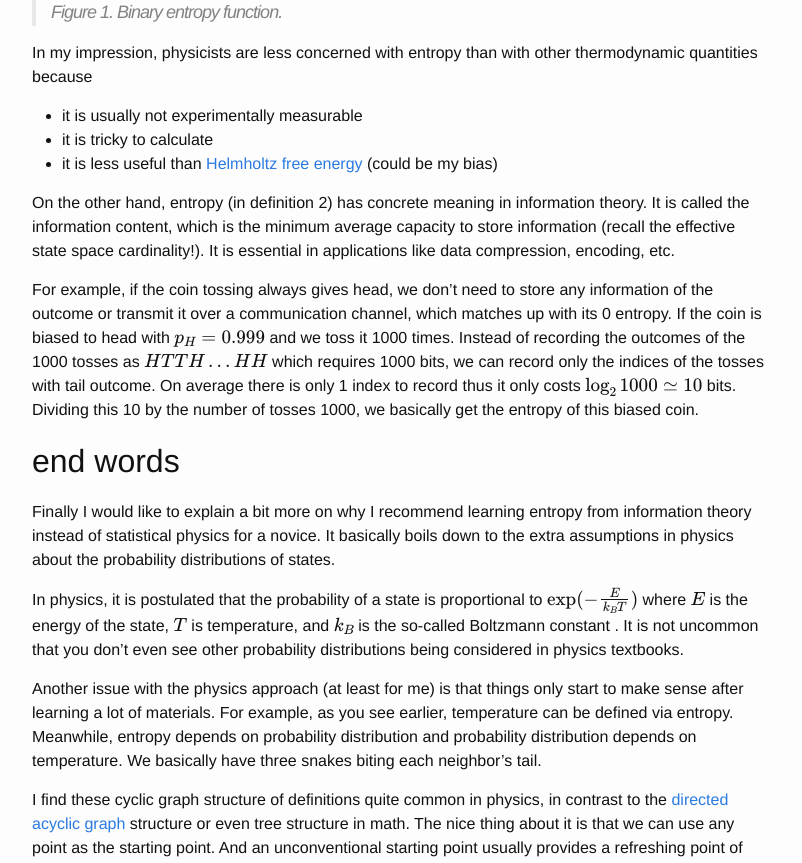
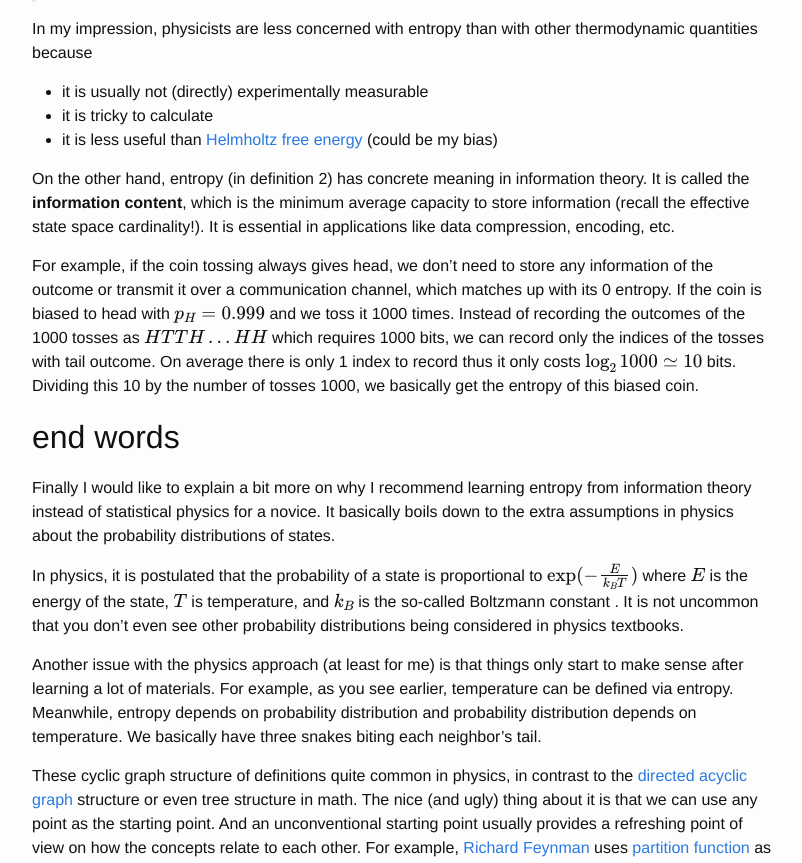
Before and after one commit to nosarthur/nosarthur.github.io, a Jekyll site: the page built from _posts/2016-12-30-entropy.md, in a window 1280 px wide and 1400 px high, scrolled down 3831 px. Shown: the part 177-1040 px from the top of the window, without its empty margins (238-1040 px from the left). Built offline with Jekyll 4.4.1, drawn with Linux system fonts in a browser that asks for light colours; formulas are drawn with MathJax 3; comment, search, counter and statistics services are not loaded; some of the changed text lies outside the part shown; grey boxes are pictures that could not be loaded.

Commit message:
minor edits

```diff
--- a/_posts/2016-12-30-entropy.md
+++ b/_posts/2016-12-30-entropy.md
@@ -39,7 +39,7 @@
 * a particle can be traced over time and its probability of being at certain location and having certain velocity can be computed
 * a group of quantum mechanical spins can be prepared in some initial state and their total spin can be measured after a fixed time span. This prepare-wait-measure procedure can be repeated many times to obtain the statistics of the total spin distribution.
 
-Specifically, a system contains two parts
+In general, a system contains two parts
 
 * state space
 * probability distribution
@@ -80,8 +80,8 @@
 
 This definition of entropy considers diversity but not spread-out.
 It is thus a rough measure of complexity.
-In information theory, it is called information capacity.
-In physics, it is only used when all outcomes occur with equal probability, i.e., the so-called micro-canonical ensemble.
+In information theory, it is called **information capacity**.
+In physics, it is only used when all outcomes occur with equal probability, i.e., the so-called [micro-canonical ensemble](https://en.wikipedia.org/wiki/Microcanonical_ensemble).
 
 Although definition 1 is a simple definition to measure state space cardinality, it plays important role in both physics and information theory.
 In physics, it is related to what temperature is.
@@ -135,7 +135,7 @@
 
 $$ S = -p_H\log p_H - p_T\log p_T $$
 
-I also stole a plot from wikipedia in Figure 1, where the vertical axis can be seen as $$S(p_H)$$ and horizontal axis as $$p_H$$.
+I stole a plot from wikipedia in Figure 1, where the vertical axis can be seen as $$S(p_H)$$ and horizontal axis as $$p_H$$.
 Note that it achieves its maximum of 1 when the coin is fair and drops to 0 when the coin is fully biased.
 
 ![entropy function](https://upload.wikimedia.org/wikipedia/commons/2/22/Binary_entropy_plot.svg){:width="450px"}
@@ -144,12 +144,12 @@
 
 In my impression, physicists are less concerned with entropy than with other thermodynamic quantities because
 
-* it is usually not experimentally measurable
+* it is usually not (directly) experimentally measurable
 * it is tricky to calculate
 * it is less useful than [Helmholtz free energy](https://en.wikipedia.org/wiki/Helmholtz_free_energy) (could be my bias)
 
 On the other hand, entropy (in definition 2) has concrete meaning in information theory.
-It is called the information content,
+It is called the **information content**,
 which is the minimum average capacity to store information (recall the effective state space cardinality!).
 It is essential in applications like data compression, encoding, etc.
 
@@ -174,14 +174,14 @@
 Meanwhile, entropy depends on probability distribution and probability distribution depends on temperature.
 We basically have three snakes biting each neighbor's tail.
 
-I find these cyclic graph structure of definitions quite common in physics,
+These cyclic graph structure of definitions quite common in physics,
 in contrast to the [directed acyclic graph](https://en.wikipedia.org/wiki/Directed_acyclic_graph) structure or even tree structure in math.
-The nice thing about it is that we can use any point as the starting point.
+The nice (and ugly) thing about it is that we can use any point as the starting point.
 And an unconventional starting point usually provides a refreshing point of view on how the concepts relate to each other.
-For example, [Richard Feynman](https://en.wikipedia.org/wiki/Richard_Feynman) uses [partition function](https://en.wikipedia.org/wiki/Partition_function_(statistical_mechanics)) as the starting point in his statistical mechanics book, which makes the book quite interesting.
+For example, [Richard Feynman](https://en.wikipedia.org/wiki/Richard_Feynman) uses [partition function](https://en.wikipedia.org/wiki/Partition_function_(statistical_mechanics)) as the starting point in his statistical mechanics book, which makes the book unique.
 
 <a target="_blank"  href="https://www.amazon.com/gp/product/0201360764/ref=as_li_tl?ie=UTF8&camp=1789&creative=9325&creativeASIN=0201360764&linkCode=as2&tag=nosarthur2016-20&linkId=7a6ce8e63232da8915452e68fb115f78"><img border="0" src="//ws-na.amazon-adsystem.com/widgets/q?_encoding=UTF8&MarketPlace=US&ASIN=0201360764&ServiceVersion=20070822&ID=AsinImage&WS=1&Format=_SL250_&tag=nosarthur2016-20" ></a><img src="//ir-na.amazon-adsystem.com/e/ir?t=nosarthur2016-20&l=am2&o=1&a=0201360764" width="1" height="1" border="0" alt="" style="border:none !important; margin:0px !important;" />
 
 On the other hand, the information theory approach is more like pure math.
-It doesn't depend on many concepts and is relatively concise.
+It doesn't depend on many concepts and is concise.
 You can probably learn it much faster than the statistical physics approach.
```
Also changed, not shown: other parts of _posts/2016-12-30-entropy.md (+2 -2 lines).
